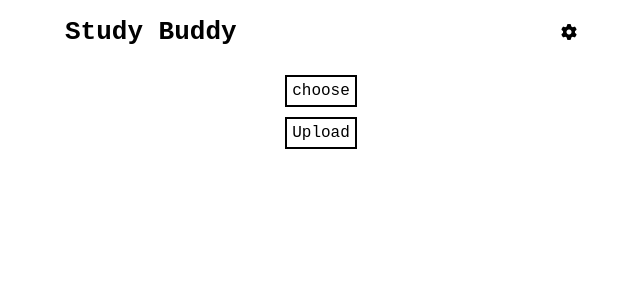
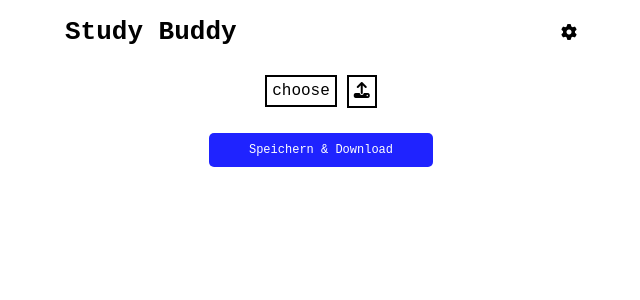
Before and after one commit to jefrwld/study-buddy-frontend, an Angular app: page / in a window 1280 px wide. Shown: the top 300 px of the page, without its empty margins (319-959 px from the left). Built offline with nearby package versions, Linux system fonts and the light colour scheme.

Commit message:
style upload button

```diff
--- a/src/app/app.component.html
+++ b/src/app/app.component.html
@@ -34,9 +34,12 @@
         <div class="upload-form-group">
             <label class="upload-input-label" for="file-upload">choose</label>
             <input class="upload-input" type="file" id="file-upload" (change)="onFileSelected($event)" multiple>
-        <div class="button-wrapper" *ngIf="!this.showSpinner">
-            <button class="upload-form-button" type="submit" [disabled]="!selectedFiles.length">Upload</button>
-        </div>
+            <div class="button-wrapper" *ngIf="!showSpinner">
+                <button class="upload-form-button" type="submit" [disabled]="!selectedFiles.length">
+                    <i class="fa-solid fa-upload"></i>
+                </button>
+            </div>
+
         <div class="spinner-overlay" *ngIf="this.showSpinner">
             <div class="spinner"></div>
           </div>
@@ -51,10 +54,11 @@
     <div *ngIf="uploadStatus">
         <textarea *ngIf="showMarkdown" class="generated-text" [(ngModel)]="editableMarkdown" rows="10" cols="80"></textarea>
 
-        <button (click)="downloadEditedMarkdown()">Speichern & Download</button>
     </div>
 
-
+    <div class="download-button-wrapper">
+        <button class="download-button" (click)="downloadEditedMarkdown()">Speichern & Download</button>
+    </div>
 </div>
 
 <router-outlet />
--- a/src/styles.css
+++ b/src/styles.css
@@ -25,10 +25,10 @@
 
 .upload-form-group {
     display: flex;
-    flex-direction: column;
     justify-content: center;
     margin-top: 10px;
     align-items: center;
+    padding-bottom: 25px;
 }
 .upload-input-label {
     display: inline-block;
@@ -47,9 +47,9 @@
     border: 2px solid black;
     font-family: monospace;
     text-align: center;
-    margin-top: 10px;
     background-color: white;
     color: black;
+    margin-left: 10px;
   }
 
   .upload-input-label:hover{
@@ -117,6 +117,29 @@
     border: 3px solid black;
     font-family: monospace;
     margin-top: 20px;
+    width: 99%;
+  }
+
+  .download-button {
+    all: unset;
+    background-color: rgb(31, 35, 255);
+    color: white;
+    padding: 10px;
+    border-radius: 5px;
+    width: 40%;
+    text-align: center;
+    font-size: 12px;
+    font-family: monospace;
+    cursor: pointer;
+  }
+
+  .download-button:hover {
+    background-color: rgb(31, 72, 255);
+  }
+  .download-button-wrapper {
+    width: 100%;
+    display: flex;
+    justify-content: center;
   }
 
   @keyframes spin {
```
